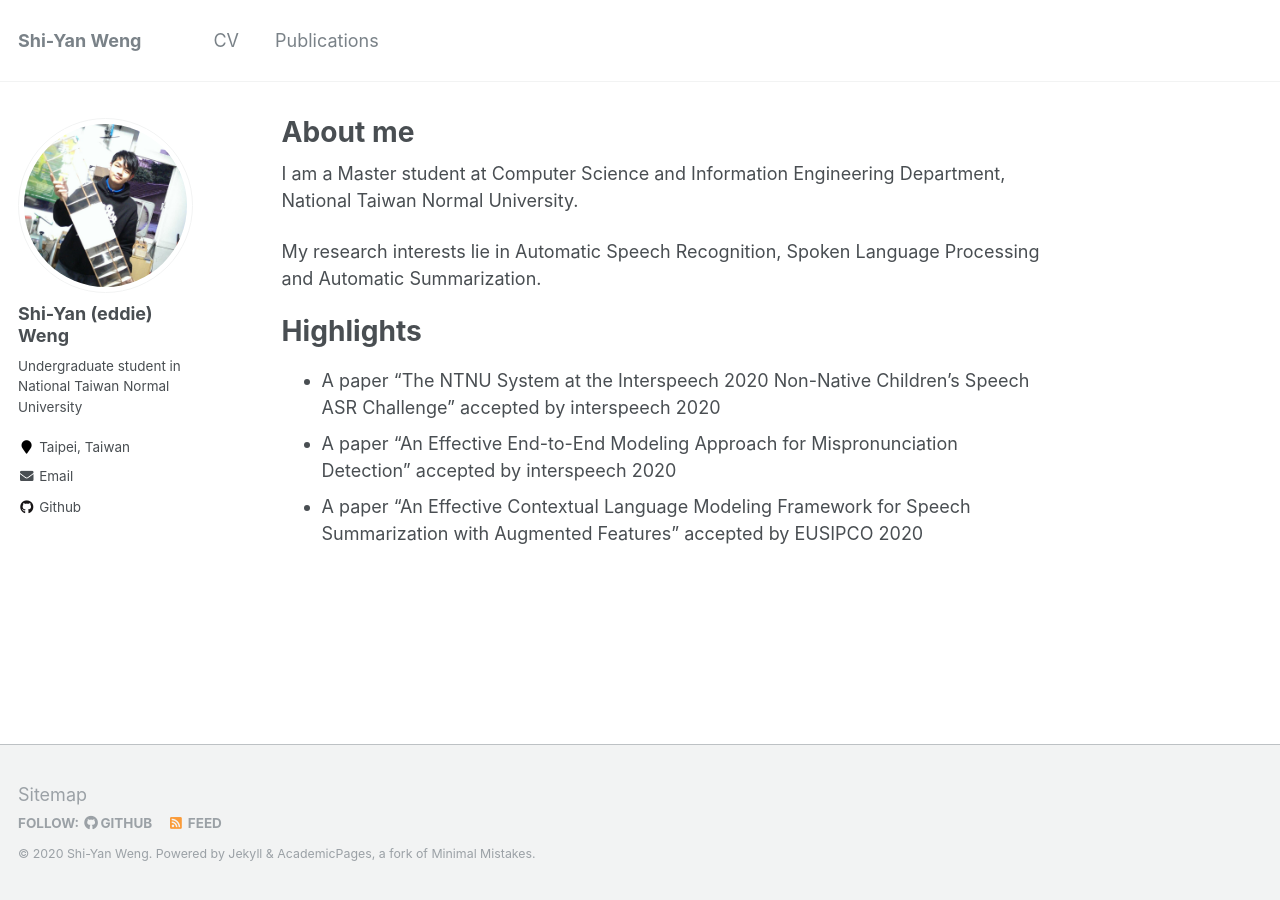
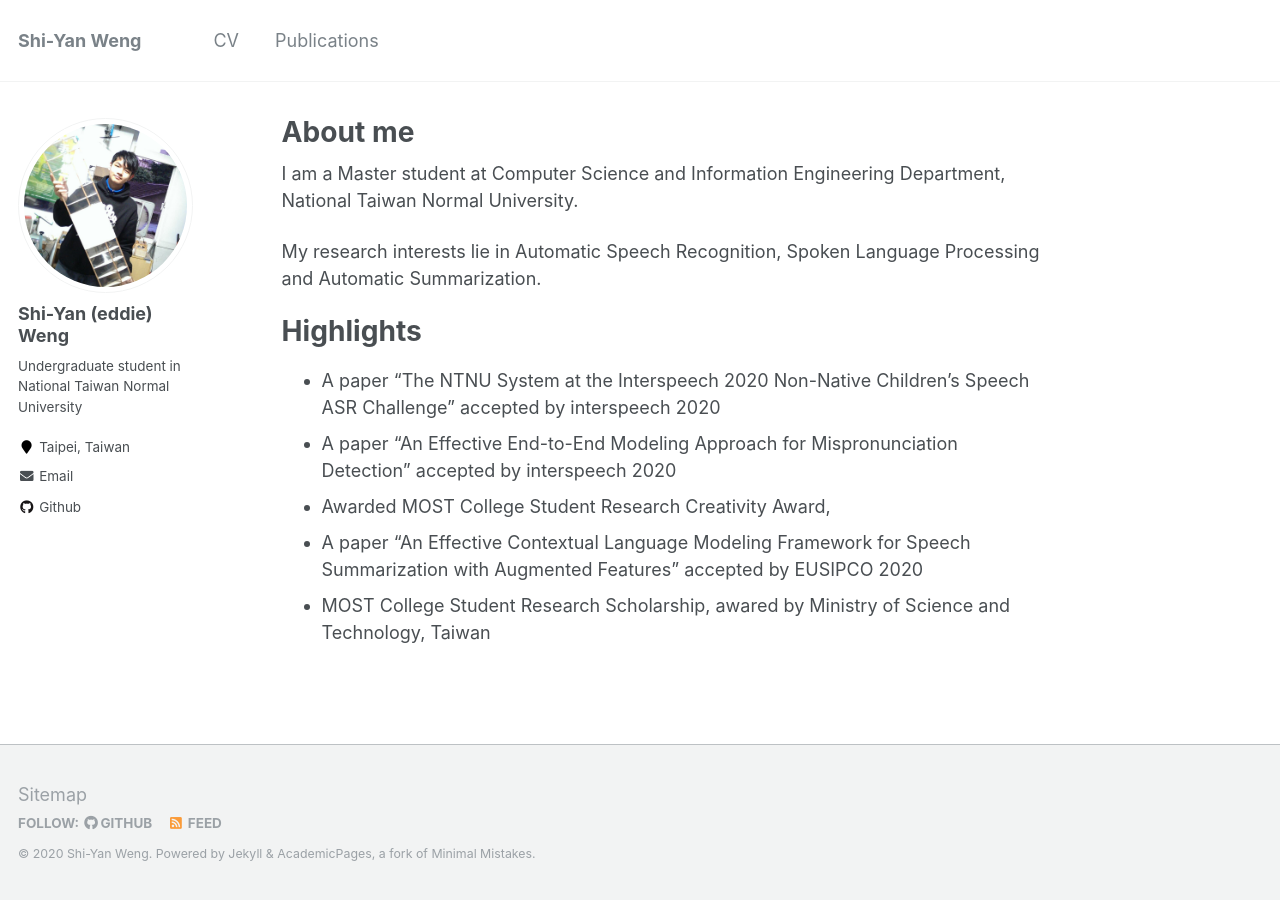
Before and after one commit to eddiewng/eddiewng.github.io, a Jekyll site: the page built from _pages/about.md, in a window 1280 px wide. Built offline with Jekyll 4.4.1, drawn with Linux system fonts in a browser that asks for light colours.

Commit message:
update CV

```diff
--- a/_pages/about.md
+++ b/_pages/about.md
@@ -16,4 +16,6 @@ Highlights
 ======
 * A paper "The NTNU System at the Interspeech 2020 Non-Native Children’s Speech ASR Challenge" accepted by interspeech 2020
 * A paper "An Effective End-to-End Modeling Approach for Mispronunciation Detection" accepted by interspeech 2020
+* Awarded MOST College Student Research Creativity Award,
 * A paper "An Effective Contextual Language Modeling Framework for Speech Summarization with Augmented Features" accepted by EUSIPCO 2020
+* MOST College Student Research Scholarship, awared by Ministry of Science and Technology, Taiwan
```
Also changed, not shown: 1 other file.
